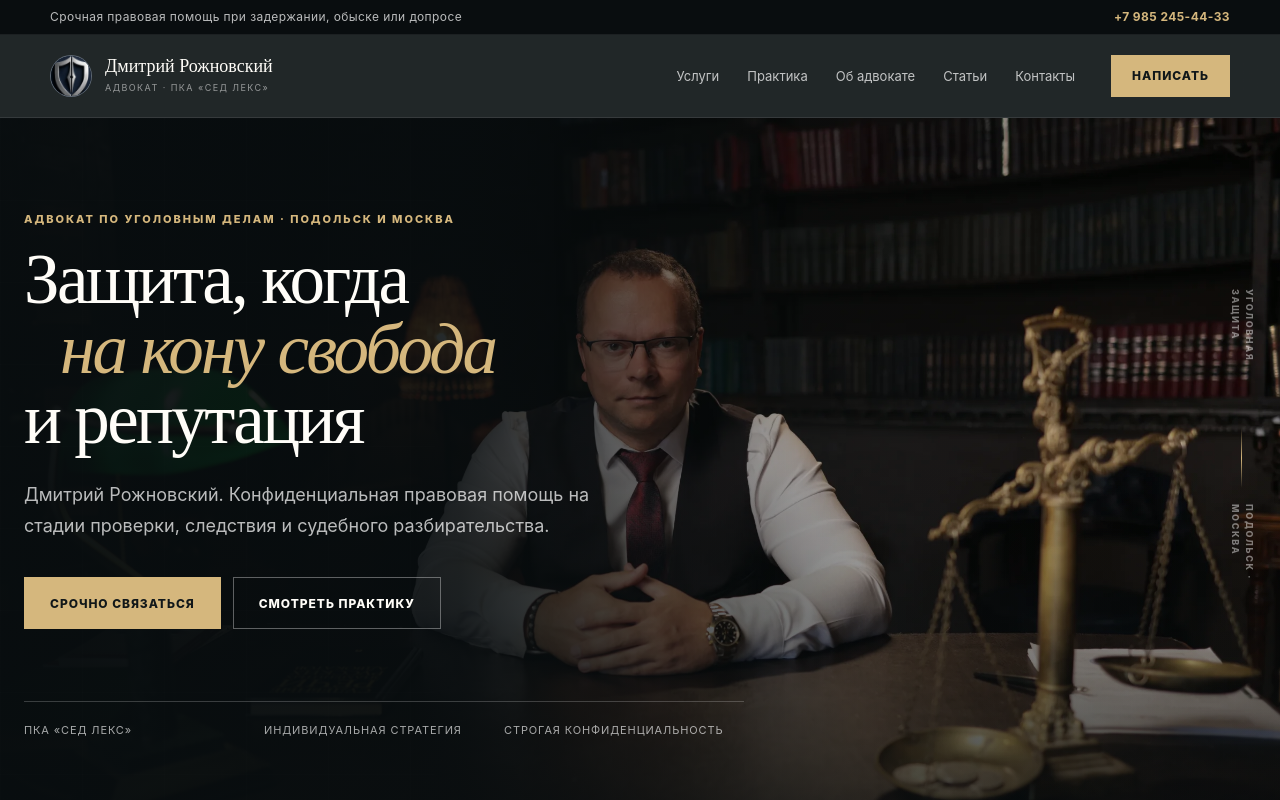
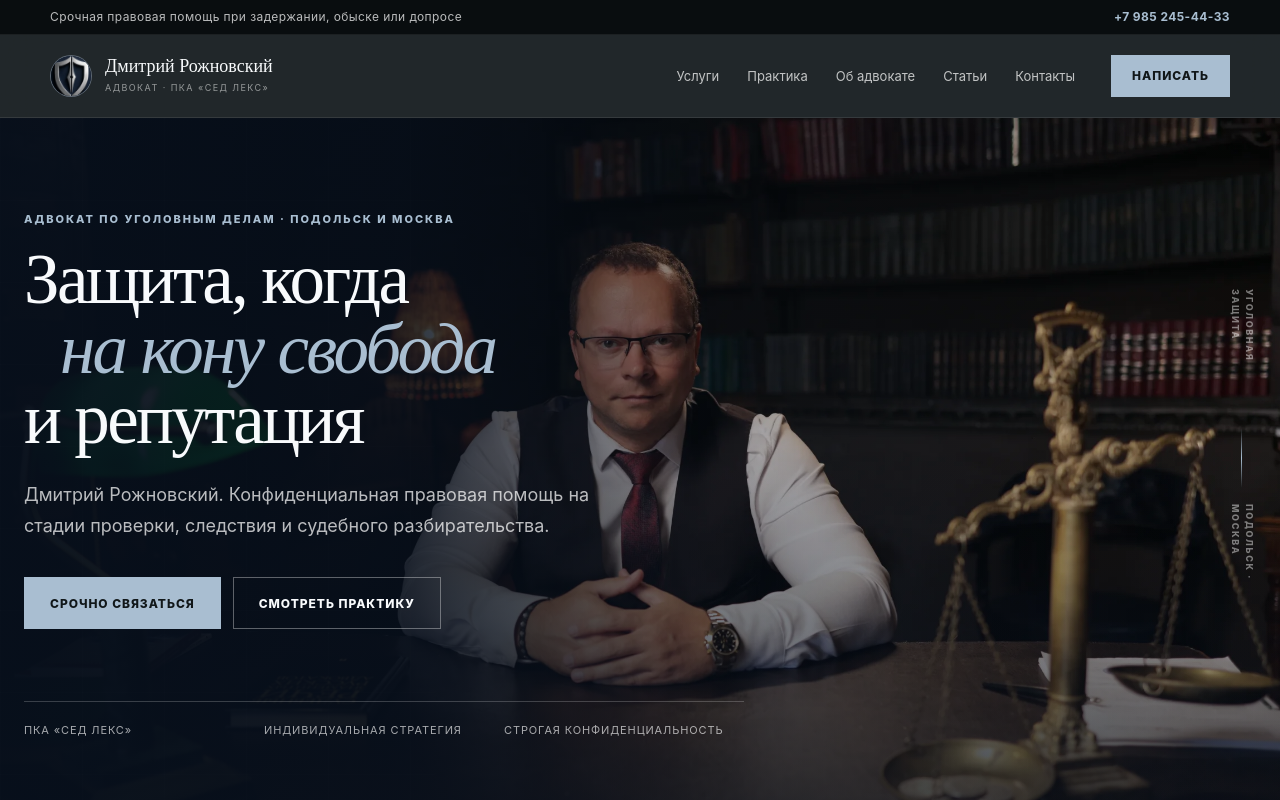
Before and after one commit to artmlobov03-arch/advokat, a Next.js app: page / in a window 1280 px wide. Shown: the top 800 px of the page. Built offline with nearby package versions, Linux system fonts and the light colour scheme.

Commit message:
Refresh site palette and hero composition

```diff
--- a/app/globals.css
+++ b/app/globals.css
@@ -1,14 +1,14 @@
 @import "tailwindcss";
 
 :root {
-  --ink: #101618;
-  --ink-soft: #172126;
-  --paper: #f2eee6;
-  --paper-2: #e8e1d5;
-  --white: #fffdf8;
-  --brass: #b89455;
-  --brass-light: #d5b77d;
-  --line: rgba(16, 22, 24, 0.14);
+  --ink: #101a2a;
+  --ink-soft: #17263a;
+  --paper: #eef1f4;
+  --paper-2: #e1e7ec;
+  --white: #f8fafc;
+  --brass: #5f7f9f;
+  --brass-light: #a9bed1;
+  --line: rgba(16, 26, 42, 0.14);
   --line-dark: rgba(255, 255, 255, 0.14);
   --serif: "Iowan Old Style", "Baskerville", "Times New Roman", serif;
   --sans: Inter, -apple-system, BlinkMacSystemFont, "Segoe UI", sans-serif;
@@ -106,7 +106,7 @@ img {
   display: grid;
   place-items: center;
   color: var(--brass-light);
-  border: 1px solid rgba(213, 183, 125, 0.58);
+  border: 1px solid rgba(169, 190, 209, 0.58);
   border-radius: 50%;
   font-family: var(--serif);
   font-size: 16px;
@@ -198,7 +198,7 @@ img {
 }
 
 .button:hover {
-  background: #e4c98f;
+  background: #c6d5e1;
   transform: translateY(-2px);
 }
 
@@ -306,14 +306,15 @@ img {
 .hero-media img {
   object-fit: cover;
   object-position: center 45%;
-  transform: scale(1.005);
+  transform: scale(1.045);
+  transform-origin: 58% 45%;
 }
 
 .hero-scrim {
   z-index: -2;
   background:
-    linear-gradient(90deg, rgba(8, 13, 15, 0.98) 0%, rgba(8, 13, 15, 0.88) 36%, rgba(8, 13, 15, 0.24) 68%, rgba(8, 13, 15, 0.12) 100%),
-    linear-gradient(0deg, rgba(8, 13, 15, 0.7), transparent 50%);
+    linear-gradient(90deg, rgba(7, 15, 27, 0.98) 0%, rgba(7, 15, 27, 0.86) 31%, rgba(7, 15, 27, 0.36) 56%, rgba(7, 15, 27, 0.1) 100%),
+    linear-gradient(0deg, rgba(7, 15, 27, 0.68), transparent 52%);
 }
 
 .hero-content {
@@ -339,7 +340,7 @@ img {
 }
 
 .eyebrow-dark {
-  color: #896b3c;
+  color: #4f6f91;
 }
 
 .hero h1,
@@ -462,7 +463,7 @@ img {
 .urgent-panel {
   color: var(--white);
   background:
-    linear-gradient(110deg, #7f6033, #a7844b 55%, #7d5e31);
+    linear-gradient(110deg, #223a55, #426584 55%, #263f5b);
 }
 
 .urgent-inner {
@@ -484,9 +485,9 @@ img {
   left: 0;
   width: 10px;
   height: 10px;
-  background: #fff5da;
+  background: #e4eef6;
   border-radius: 50%;
-  box-shadow: 0 0 0 7px rgba(255, 245, 218, 0.15);
+  box-shadow: 0 0 0 7px rgba(228, 238, 246, 0.15);
 }
 
 .urgent-inner strong {
@@ -525,14 +526,14 @@ img {
 
 .section-light {
   background:
-    linear-gradient(135deg, rgba(184, 148, 85, 0.045), transparent 34%),
+    linear-gradient(135deg, rgba(95, 127, 159, 0.07), transparent 34%),
     var(--paper);
 }
 
 .section-dark {
   color: var(--white);
   background:
-    radial-gradient(circle at 80% 10%, rgba(184, 148, 85, 0.12), transparent 26%),
+    radial-gradient(circle at 80% 10%, rgba(95, 127, 159, 0.16), transparent 26%),
     var(--ink);
 }
 
@@ -617,14 +618,14 @@ img {
 }
 
 .service-card:hover::after {
-  color: rgba(213, 183, 125, 0.09);
+  color: rgba(169, 190, 209, 0.11);
   transform: translate(-6px, 6px);
 }
 
 .service-card:first-child {
   color: var(--white);
   background:
-    radial-gradient(circle at 85% 15%, rgba(213, 183, 125, 0.22), transparent 28%),
+    radial-gradient(circle at 85% 15%, rgba(169, 190, 209, 0.22), transparent 28%),
     var(--ink-soft);
 }
 
@@ -639,7 +640,7 @@ img {
 }
 
 .service-card:first-child::after {
-  color: rgba(213, 183, 125, 0.1);
+  color: rgba(169, 190, 209, 0.12);
   font-size: 150px;
 }
 
@@ -650,11 +651,11 @@ img {
 
 .service-card:nth-child(6) .service-index,
 .service-card:nth-child(6) .card-link b {
-  color: #5f461e;
+  color: #294866;
 }
 
 .service-index {
-  color: #9a7b48;
+  color: #5f7f9f;
   font-family: var(--serif);
   font-size: 14px;
 }
@@ -720,7 +721,7 @@ img {
 
 .case-card:hover {
   background: rgba(255, 255, 255, 0.075);
-  border-color: rgba(213, 183, 125, 0.52);
+  border-color: rgba(169, 190, 209, 0.52);
   transform: translateY(-8px);
 }
 
@@ -972,7 +973,7 @@ blockquote::before {
   position: absolute;
   top: -98px;
   left: -12px;
-  color: rgba(213, 183, 125, 0.18);
+  color: rgba(169, 190, 209, 0.2);
   font-family: var(--serif);
   font-size: 190px;
   line-height: 1;
@@ -1047,7 +1048,7 @@ blockquote::before {
   position: absolute;
   top: 23px;
   right: 0;
-  color: #8e6f40;
+  color: #4f6f91;
   font-family: var(--sans);
   font-size: 24px;
   font-weight: 300;
@@ -1061,7 +1062,7 @@ blockquote::before {
   position: absolute;
   top: 29px;
   left: 0;
-  color: #9a7b48;
+  color: #5f7f9f;
   font-family: var(--sans);
   font-size: 10px;
 }
@@ -1077,8 +1078,8 @@ blockquote::before {
   padding-block: 105px;
   color: var(--white);
   background:
-    radial-gradient(circle at 70% 0%, rgba(184, 148, 85, 0.17), transparent 35%),
-    #121a1d;
+    radial-gradient(circle at 70% 0%, rgba(95, 127, 159, 0.2), transparent 35%),
+    var(--ink);
 }
 
 .contact-cta-grid {
@@ -1121,7 +1122,7 @@ blockquote::before {
   padding-block: 110px 100px;
   color: var(--white);
   background:
-    radial-gradient(circle at 85% 20%, rgba(184, 148, 85, 0.18), transparent 26%),
+    radial-gradient(circle at 85% 20%, rgba(95, 127, 159, 0.2), transparent 26%),
     var(--ink);
 }
 
@@ -1132,7 +1133,7 @@ blockquote::before {
   right: 8%;
   width: 1px;
   height: 100%;
-  background: linear-gradient(transparent, rgba(213, 183, 125, 0.45), transparent);
+  background: linear-gradient(transparent, rgba(169, 190, 209, 0.45), transparent);
 }
 
 .inner-hero h1 {
@@ -1197,7 +1198,7 @@ blockquote::before {
   content: "↗";
   position: absolute;
   left: 0;
-  color: #8e6f40;
+  color: #4f6f91;
 }
 
 .sidebar-card {
@@ -1338,7 +1339,7 @@ blockquote::before {
   width: 100%;
   padding: 15px 16px;
   color: var(--ink);
-  background: #f7f3ec;
+  background: #f7f9fb;
   border: 1px solid transparent;
   outline: none;
   transition: border-color 0.2s ease;
@@ -1346,7 +1347,7 @@ blockquote::before {
 
 .field input:focus,
 .field textarea:focus {
-  border-color: #9a7b48;
+  border-color: #5f7f9f;
 }
 
 .field textarea {
```
